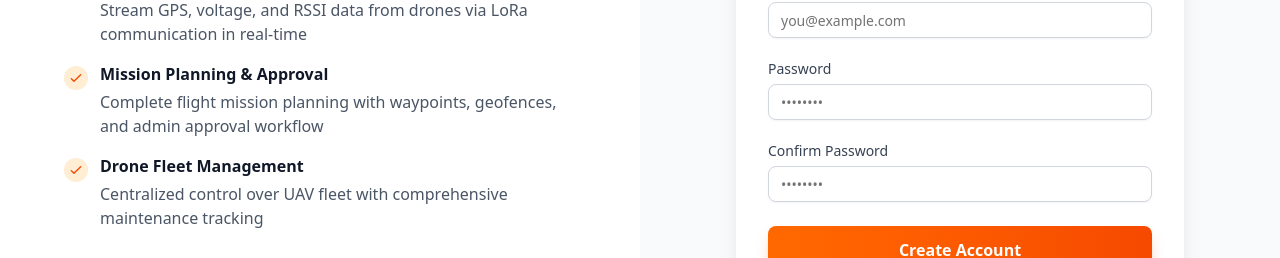
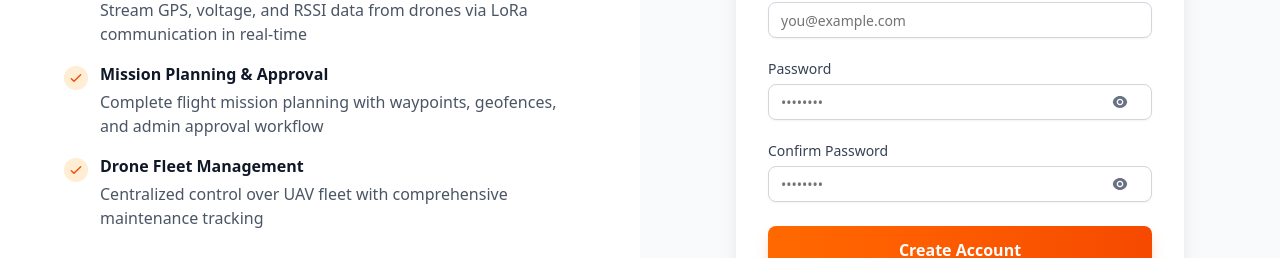
Before and after one commit to Astheria23/AerialCast, a Next.js app in the folder apps/web/: page /auth in a window 1280 px wide. Both pictures are taken after a click on the tab "Register". Shown: the part 402-660 px from the top of the page. Built offline with nearby package versions, Linux system fonts and the light colour scheme; no server answers.

Commit message:
feat(auth): add password visibility toggle to login and registration forms

```diff
--- a/apps/web/package.json
+++ b/apps/web/package.json
@@ -27,6 +27,7 @@
     "next": "16.0.3",
     "react": "19.2.0",
     "react-dom": "19.2.0",
+    "react-icons": "^5.5.0",
     "react-leaflet": "^5.0.0",
     "tailwind-merge": "^3.4.0"
   },
--- a/apps/web/src/components/auth/login-form.tsx
+++ b/apps/web/src/components/auth/login-form.tsx
@@ -4,6 +4,7 @@ import { useState } from "react";
 import { useRouter } from "next/navigation";
 import { isAxiosError } from "axios";
 
+import { RiEyeFill, RiEyeOffFill } from "react-icons/ri";
 import { Button } from "@/components/ui/button";
 import { Input } from "@/components/ui/input";
 import { Label } from "@/components/ui/label";
@@ -38,6 +39,7 @@ export function LoginForm({ onSwitchTab }: LoginFormProps) {
   const [error, setError] = useState("");
   const [loading, setLoading] = useState(false);
   const { toast } = useToast();
+  const [showPassword, setShowPassword] = useState(false);
 
   const handleSubmit = async (event: React.FormEvent<HTMLFormElement>) => {
     event.preventDefault();
@@ -62,6 +64,10 @@ export function LoginForm({ onSwitchTab }: LoginFormProps) {
     } finally {
       setLoading(false);
     }
+  };
+
+  const togglePasswordVisibility = () => {
+    setShowPassword((prevState) => !prevState);
   };
 
   return (
@@ -89,21 +95,28 @@ export function LoginForm({ onSwitchTab }: LoginFormProps) {
         </div>
 
         <div className="space-y-2">
-          <Label
-            htmlFor="signin-password"
-            className="text-gray-700 font-medium"
-          >
+          <Label htmlFor="password" className="text-gray-700 font-medium">
             Password
           </Label>
+          <div className="relative">
             <Input
               id="password"
-            type="password"
+              type={showPassword ? "text" : "password"}
               placeholder="••••••••"
               value={password}
               onChange={(event) => setPassword(event.target.value)}
               required
               className="border-gray-300 focus-visible:ring-orange-500 focus-visible:border-orange-500"
             />
+            <Button
+              type="button"
+              onClick={togglePasswordVisibility}
+              className="absolute inset-y-0 right-3 flex items-center text-gray-500 hover:text-gray-700 bg-transparent opacity-100 hover:bg-transparent hover:opacity-100"
+              aria-label={showPassword ? "Hide password" : "Show password"}
+            >
+              {showPassword ? <RiEyeOffFill /> : <RiEyeFill />}
+            </Button>
+          </div>
         </div>
 
         <div className="flex items-center justify-between">
--- a/apps/web/src/components/auth/register-form.tsx
+++ b/apps/web/src/components/auth/register-form.tsx
@@ -2,6 +2,7 @@ import { useState } from "react";
 import { useRouter } from "next/navigation";
 import { isAxiosError } from "axios";
 
+import { RiEyeFill, RiEyeOffFill } from "react-icons/ri";
 import { Button } from "@/components/ui/button";
 import { Input } from "@/components/ui/input";
 import { Label } from "@/components/ui/label";
@@ -36,6 +37,8 @@ export function RegisterForm({ onSwitchTab }: RegisterFormProps) {
   const [confirmPassword, setConfirmPassword] = useState("");
   const [isLoading, setIsLoading] = useState(false);
   const [error, setError] = useState("");
+  const [showPassword, setShowPassword] = useState(false);
+  const [showConfirmPassword, setShowConfirmPassword] = useState(false);
 
   const handleSubmit = async (event: React.FormEvent<HTMLFormElement>) => {
     event.preventDefault();
@@ -54,7 +57,7 @@ export function RegisterForm({ onSwitchTab }: RegisterFormProps) {
         email,
         password,
       });
-      router.push("/auth?registered=true");
+      router.push("/?registered=true");
     } catch (err) {
       setError(
         getRegisterErrorMessage(err, "Registration failed. Please try again.")
@@ -62,6 +65,14 @@ export function RegisterForm({ onSwitchTab }: RegisterFormProps) {
     } finally {
       setIsLoading(false);
     }
+  };
+
+  const togglePasswordVisibility = () => {
+    setShowPassword((prevState) => !prevState);
+  };
+
+  const toggleConfirmPasswordVisibility = () => {
+    setShowConfirmPassword((prevState) => !prevState);
   };
 
   return (
@@ -107,15 +118,25 @@ export function RegisterForm({ onSwitchTab }: RegisterFormProps) {
           <Label htmlFor="password" className="text-gray-700 font-medium">
             Password
           </Label>
+          <div className="relative">
             <Input
               id="password"
-            type="password"
+              type={showPassword ? "text" : "password"}
               placeholder="••••••••"
               value={password}
               onChange={(e) => setPassword(e.target.value)}
               required
               className="border-gray-300 focus-visible:ring-orange-500 focus-visible:border-orange-500"
             />
+            <Button
+              type="button"
+              onClick={togglePasswordVisibility}
+              className="absolute inset-y-0 right-3 flex items-center text-gray-500 hover:text-gray-700 bg-transparent opacity-100 hover:bg-transparent hover:opacity-100"
+              aria-label={showPassword ? "Hide password" : "Show password"}
+            >
+              {showPassword ? <RiEyeOffFill /> : <RiEyeFill />}
+            </Button>
+          </div>
         </div>
 
         <div className="space-y-2">
@@ -125,15 +146,25 @@ export function RegisterForm({ onSwitchTab }: RegisterFormProps) {
           >
             Confirm Password
           </Label>
+          <div className="relative">
             <Input
               id="confirmPassword"
-            type="password"
+              type={showConfirmPassword ? "text" : "password"}
               placeholder="••••••••"
               value={confirmPassword}
               onChange={(e) => setConfirmPassword(e.target.value)}
               required
               className="border-gray-300 focus-visible:ring-orange-500 focus-visible:border-orange-500"
             />
+            <Button
+              type="button"
+              onClick={toggleConfirmPasswordVisibility}
+              className="absolute inset-y-0 right-3 flex items-center text-gray-500 hover:text-gray-700 bg-transparent opacity-100 hover:bg-transparent hover:opacity-100"
+              aria-label={showPassword ? "Hide password" : "Show password"}
+            >
+              {showPassword ? <RiEyeOffFill /> : <RiEyeFill />}
+            </Button>
+          </div>
         </div>
 
         <Button
```
Also changed, not shown: 1 other file (tests, documents, lock files or other folders). Lines whose indentation alone changed are shown as unchanged.
